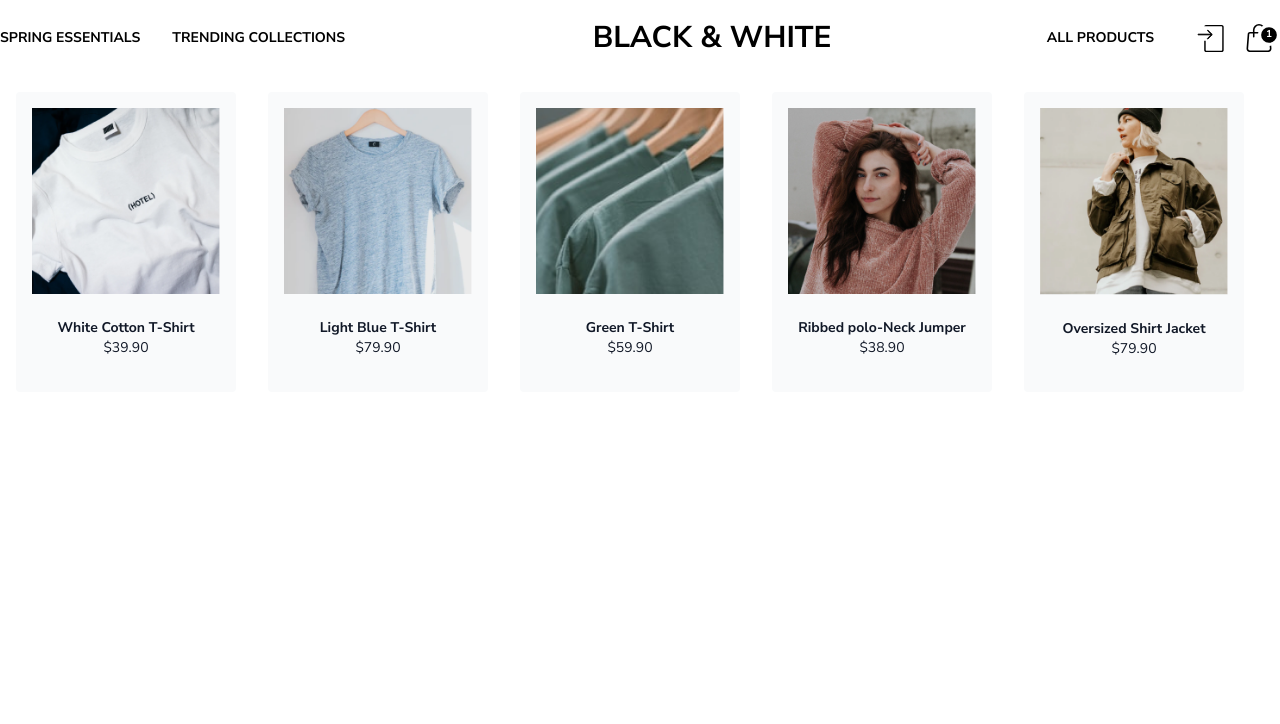
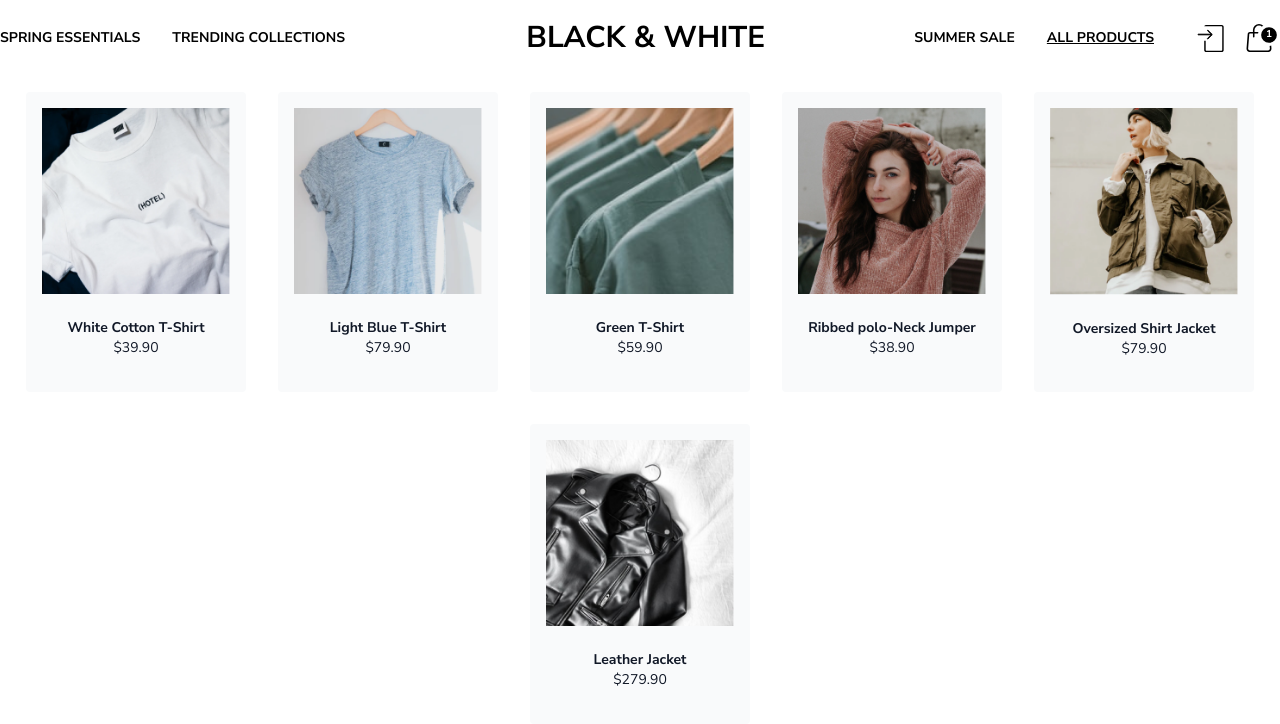
Before and after one commit to h-ivan/ecommerce, a React (Vite) app: page /products in a window 1280 px wide. Shown: the top 724 px of the page. Built offline with nearby package versions, Linux system fonts and the light colour scheme.

Commit message:
routing ok

```diff
--- a/mock/db.json
+++ b/mock/db.json
@@ -6,6 +6,7 @@
     "price": 39.90,
     "stock": 10,
     "category": "spring",
+    "description": "This contoured, classic cut T-shirt has that flattering style that's sure to turn some heads. It's great for layering under a sweater or sweatshirt and even better by itself with a pair of jeans. It's a good idea to own this one in a few different colors; it's definitely a go-to item.",
     "imageUrl": "./src/assets/img/products/white-cotton-t-shirt.png"
   },
   {
@@ -15,6 +16,7 @@
     "price": 79.90,
     "stock": 5,
     "category": "spring",
+    "description": "This premium T-shirt is as close to perfect as can be. Soft, comfortable and durable, this is a definite must-own.",
     "imageUrl": "./src/assets/img/products/light-blue-t-shirt.png"
   },
   {
@@ -23,7 +25,8 @@
     "brand": "Jack & James",
     "price": 59.90,
     "stock": 3,
-    "category": "spring",
+    "category": "summer",
+    "description": "This T-Shirt is as perfect as perfect gets: it's soft yet stretchy, a little longer than a standard tee and figure-flattering. 100% cotton Double-stitched ribbed collar and hems.",
     "imageUrl": "./src/assets/img/products/green-t-shirt.png"
   },
   {
@@ -33,6 +36,7 @@
     "price": 38.90,
     "stock": 2,
     "category": "trending",
+    "description": "Boxy-style, long-sleeved jumper in a rib knit containing some wool. Polo neck with large metal and imitation pearl buttons, and ribbing at the cuffs and hem. The polyester content of the jumper is recycled.",
     "imageUrl": "./src/assets/img/products/ribbed-polo-neck-jumper.png"
   },
   {
@@ -42,6 +46,17 @@
     "price": 79.90,
     "stock": 6,
     "category": "trending",
+    "description": "Straight cut shirt jacket in sturdy, washed denim. Features a pointed collar and buttons down the front. Dropped shoulders and long sleeves with button cuffs. Detachable tie belt at the waist and a rounded hem.",
     "imageUrl": "./src/assets/img/products/oversized-shirt-jacket.png"
+  },
+  {
+    "id": 6,
+    "name": "Leather Jacket",
+    "brand": "Jack & James",
+    "price": 279.90,
+    "stock": 2,
+    "category": "trending",
+    "description": "Sleek in silhouette with a a double-ended zip, the allie leather jacket is a modern riff on a wardrobe hero. It s designed using a butter-soft leather and is fully lined for comfort, but will lend any off-duty look a tough-luxe edge. Collarless neckline. Zip pocket to each hip. Slim fitting.",
+    "imageUrl": "./src/assets/img/products/leather-jacket.png"
   }
 ]
--- a/src/components/Item/Item.jsx
+++ b/src/components/Item/Item.jsx
@@ -5,7 +5,7 @@ function Item(props) {
     return (
         <Link to={`/item/${props.item.id}`} className="product-card">
             <div className="product-card-image">
-                <img src={props.item.imageUrl} alt={props.item.name}/>
+                <img src={`../${props.item.imageUrl}`} alt={props.item.name}/>
             </div>
             <div className="product-card-info">
                 <div className="product-card-name">{props.item.name}</div>
--- a/src/components/Item/Item.scss
+++ b/src/components/Item/Item.scss
@@ -19,8 +19,14 @@
   text-gray-900
 }
 
+.product-card-description {
+  @apply
+  text-gray-900
+}
+
 .product-card-price {
   @apply
   font-medium
   text-gray-900
+  mb-4
 }
--- a/src/components/ItemDetail/ItemDetail.jsx
+++ b/src/components/ItemDetail/ItemDetail.jsx
@@ -15,6 +15,7 @@ function ItemDetail(props) {
             <div className="product-card-info">
                 <div className="product-card-name">{props.item.name}</div>
                 <div className="product-card-price">${parseInt(props.item.price).toFixed(2)}</div>
+                <div className="product-card-description">{props.item.description}</div>
             </div>
             <ItemCount stock={props.item.stock} initial={1} onAdd={onAdd}/>
         </div>
--- a/src/components/ItemDetail/ItemDetail.scss
+++ b/src/components/ItemDetail/ItemDetail.scss
@@ -3,7 +3,8 @@
   w-[500px]
   h-[300px]
   bg-gray-50
-  m-4
+  mx-auto
+    mt-8
   text-center
   rounded p-4
 }
--- a/src/components/ItemListContainer/ItemListContainer.scss
+++ b/src/components/ItemListContainer/ItemListContainer.scss
@@ -5,4 +5,6 @@
   flex
   font-light
   text-sm
+  flex-wrap
+  justify-center
 }
--- a/src/components/Navbar/Navbar.jsx
+++ b/src/components/Navbar/Navbar.jsx
@@ -2,25 +2,32 @@ import './Navbar.scss';
 
 import {ReactComponent as LoginIcon} from '../../assets/img/login-icon.svg';
 import CartWidget from "../CartWidget/CartWidget.jsx";
-import {Link} from "react-router-dom";
+import {Link, NavLink} from "react-router-dom";
 
 function Navbar() {
     return (
         <header className="header container">
-            <Link className="nav-link" to={'/category/spring'}>
+            <NavLink className={({isActive}) =>
+                isActive ? 'underline nav-link' : 'nav-link'} to={'/category/spring'}>
                 spring essentials
-            </Link>
-            <Link className="nav-link" to={'/category/trending'}>
+            </NavLink>
+            <NavLink className={({isActive}) =>
+                isActive ? 'underline nav-link' : 'nav-link'} to={'/category/trending'}>
                 trending collections
-            </Link>
-            <Link className="brand-name" to={'/'}>
+            </NavLink>
+            <NavLink className="brand-name" to={'/'}>
                 <h1>
                     black & white
                 </h1>
-            </Link>
-            <Link className="nav-link" to={'/products'}>
+            </NavLink>
+            <NavLink className={({isActive}) =>
+                isActive ? 'underline nav-link' : 'nav-link'} to={'/category/summer'}>
+                summer sale
+            </NavLink>
+            <NavLink className={({isActive}) =>
+                isActive ? 'underline nav-link' : 'nav-link'} to={'/products'}>
                 all products
-            </Link>
+            </NavLink>
             <div className="flex items-center">
                 <a href="#" className="cart-icon-link">
                     <LoginIcon className="menu-icon"/>
```
Also changed, not shown: src/assets/img/products/leather-jacket.png (added).
